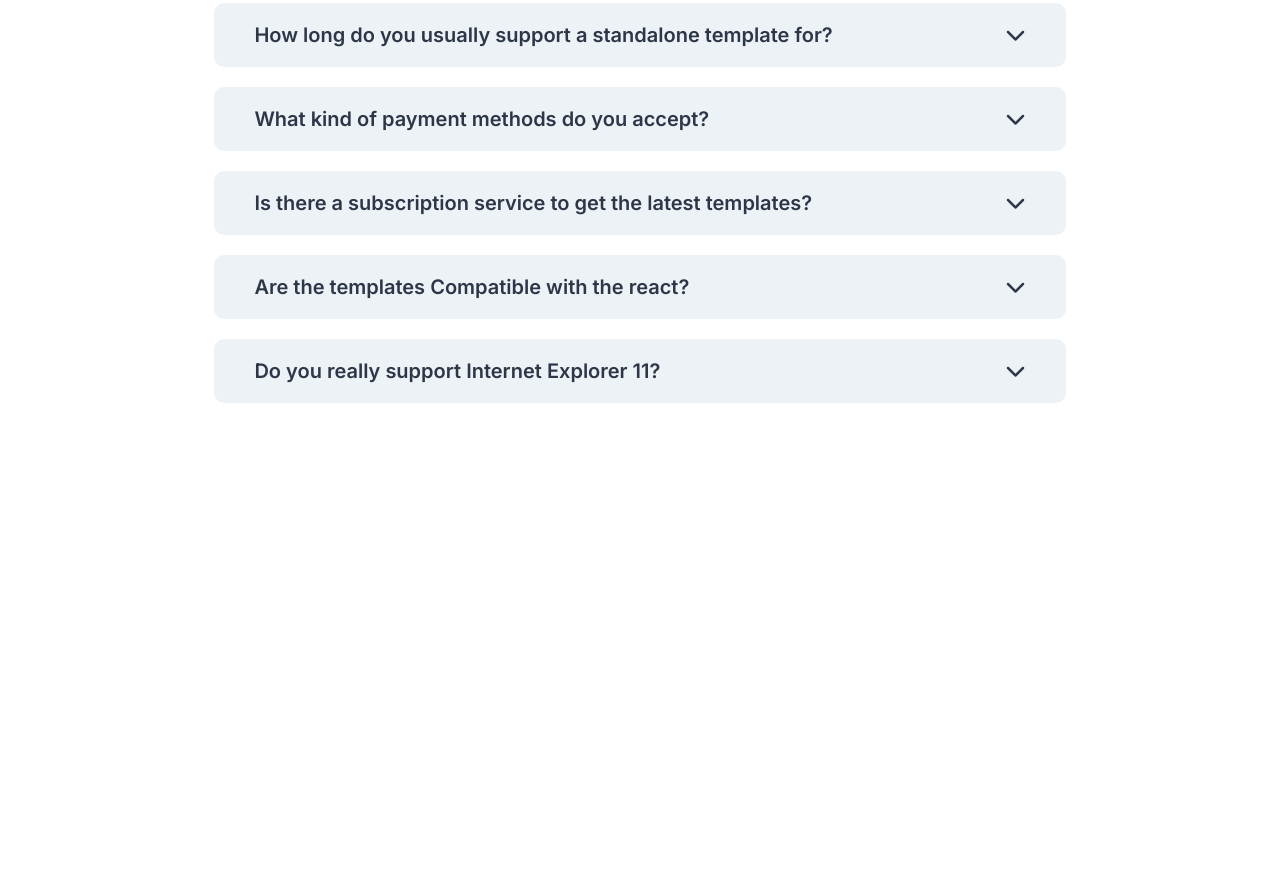
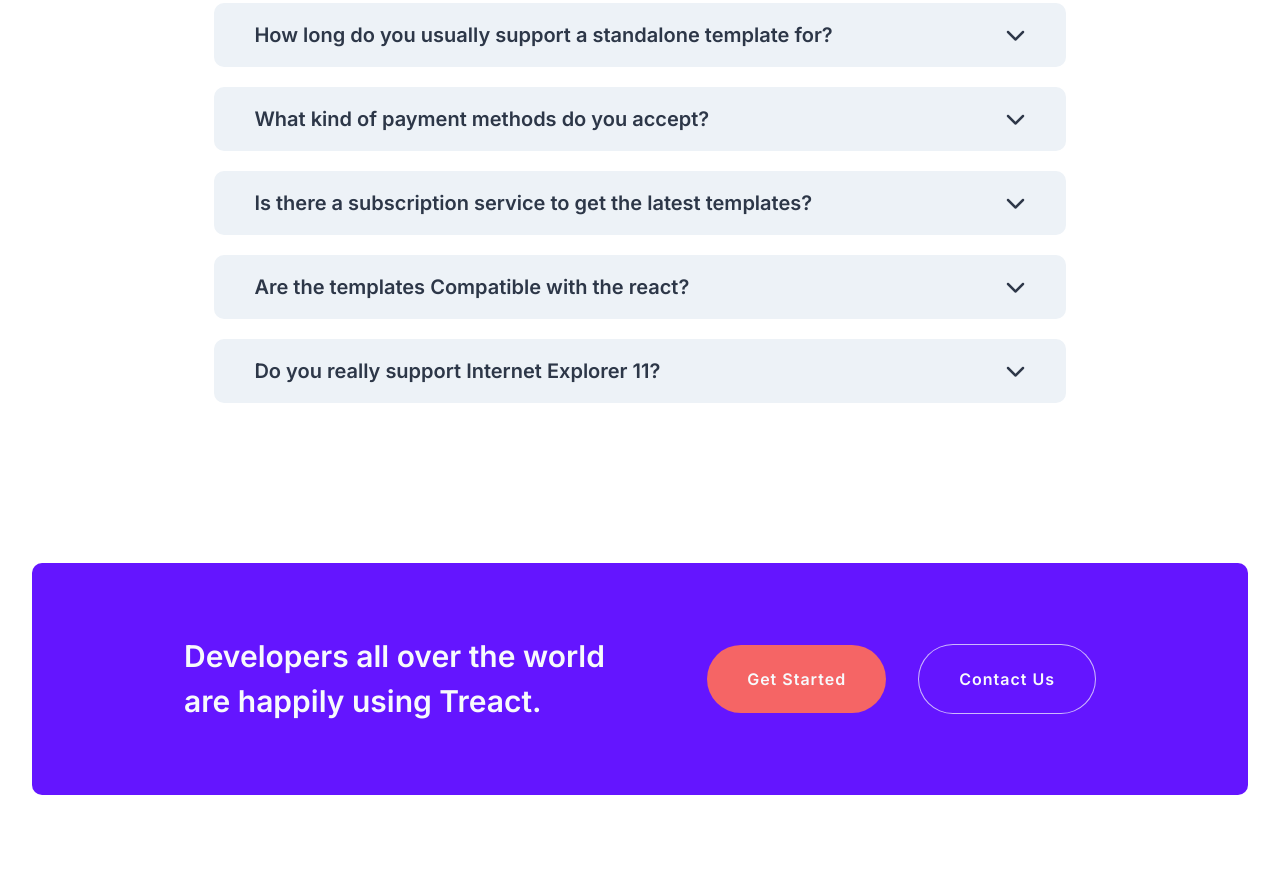
Before and after one commit to pkWafuuu/1-1-Frontend-Project-Practice, a plain HTML site: page index.html in a window 1280 px wide. Shown: the part 5621-6496 px from the top of the page. Before the commit the page ends 6104 px from the top, so only its background shows below. Drawn offline with Linux system fonts and the light colour scheme.

Commit message:
get started section added

```diff
--- a/index.html
+++ b/index.html
@@ -445,6 +445,9 @@
                                     <i class="fa-solid fa-chevron-down"></i>
                                 </div>
                             </div>
+                            <!-- <div class="question__answer">
+                                Yes, they all are.
+                            </div> -->
                         </div>
                         <div class="question">
                             <div class="question__title">
@@ -490,6 +493,31 @@
                 </div>
             </div>
         </section>
+        <section id="getstarted">
+            <div class="row">
+                <div class="container">
+                    <div class="getstarted--container center">
+                        <div class="getstarted--row">
+                            <div class="getstarted__text">
+                                Developers all over the world are happily using Treact.
+                            </div>
+                            <div class="getstarted__links">
+                                <div class="getstarted__link
+                                            getstarted__link--red
+                                            center">
+                                    Get Started
+                                </div>
+                                <div class="getstarted__link
+                                            getstarted__link--purple
+                                            center">
+                                    Contact Us
+                                </div>
+                            </div>
+                        </div>
+                    </div>
+                </div>
+            </div>
+        </section>
     </main>
 </body>
 </html>
--- a/style.css
+++ b/style.css
@@ -702,11 +702,20 @@ input:focus {
    background-color: #EDF2F7;
    border-radius: 10px;
    margin-top: 20px;
-   transition: filter 300ms ease;
+   transition: all 300ms ease;
 }
 
 .question:hover {
    filter: brightness(95%);
+}
+
+.question:hover .question__answer {
+   height: auto;
+   display: block;
+}
+
+.question:hover .question__dropdown-arrow {
+   transform: rotate(-180deg);
 }
 
 .question__title {
@@ -717,7 +726,79 @@ input:focus {
    color: #2D3748;
 }
 
+
 .question__dropdown-arrow {
    display: flex;
    align-items: center;
+   transition: transform 300ms ease;
 }
+
+/* .question__answer {
+   margin-top: 24px;
+   height: 0;
+   opacity: 0;
+   transition: all 300ms ease;
+} */
+
+/**************
+
+   GET STARTED
+
+***************/
+
+.getstarted--container {
+   border-radius: 10px;
+   background-color: #6415ff;
+   height: 29vh;
+}
+
+.getstarted--row {
+   width: 75%;
+   display: flex;
+   justify-content: space-between;
+}
+
+.getstarted__text {
+   color: #F7FAFC;
+   font-size: 30px;
+   font-weight: 600;
+   line-height: 1.5;
+   width: 50%;
+}
+
+.getstarted__links {
+   display: flex;
+   align-items: center;
+   justify-content: center;
+}
+
+.getstarted__link {
+   padding: 24px 40px;
+   border-radius: 50px;
+   font-size: 16px;
+   font-weight: 600;
+   letter-spacing: 1px;
+   color: #F7FAFC;
+}
+
+.getstarted__link--red {
+   background-color: #F56565;
+   margin-right: 32px;
+   transition: background-color 300ms ease;
+}
+
+.getstarted__link--red:hover {
+   background-color: #ec3131;
+}
+
+.getstarted__link--purple {
+   background-color: #6415ff;
+   color: #F7FAFC;
+   border: 1px solid #f7fafcb6;
+   transition: all 300ms ease;
+}
+
+.getstarted__link--purple:hover {
+   background-color: #F7FAFC;
+   color: #6415ff;
+}
```
